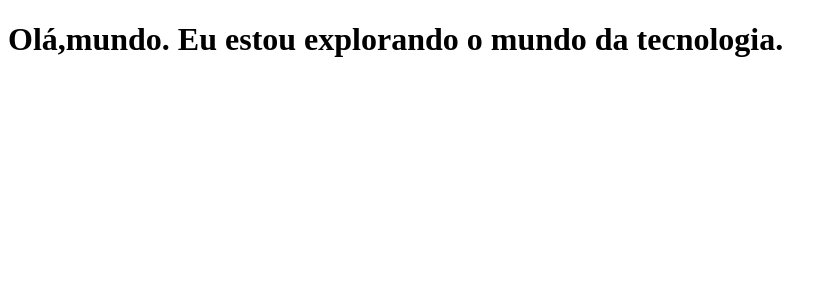
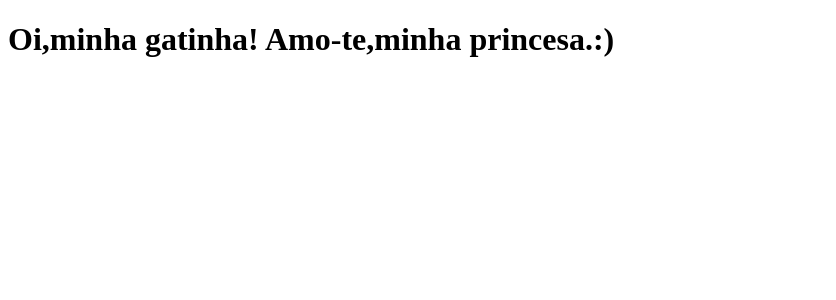
Before and after one commit to Andreeltonsf/clone-tabnews, a Next.js app: page / in a window 1280 px wide. Shown: the top 300 px of the page, without its empty margins (0-836 px from the left). Built offline with nearby package versions, Linux system fonts and the light colour scheme.

Commit message:
Modificando o h1

```diff
--- a/pages/index.js
+++ b/pages/index.js
@@ -1,5 +1,5 @@
 function Home(){
-    return <h1>Olá,mundo. Eu estou explorando o mundo da tecnologia.</h1>
+    return <h1>Oi,minha gatinha! Amo-te,minha princesa.:) </h1>
 }
 
 export default Home;
```
